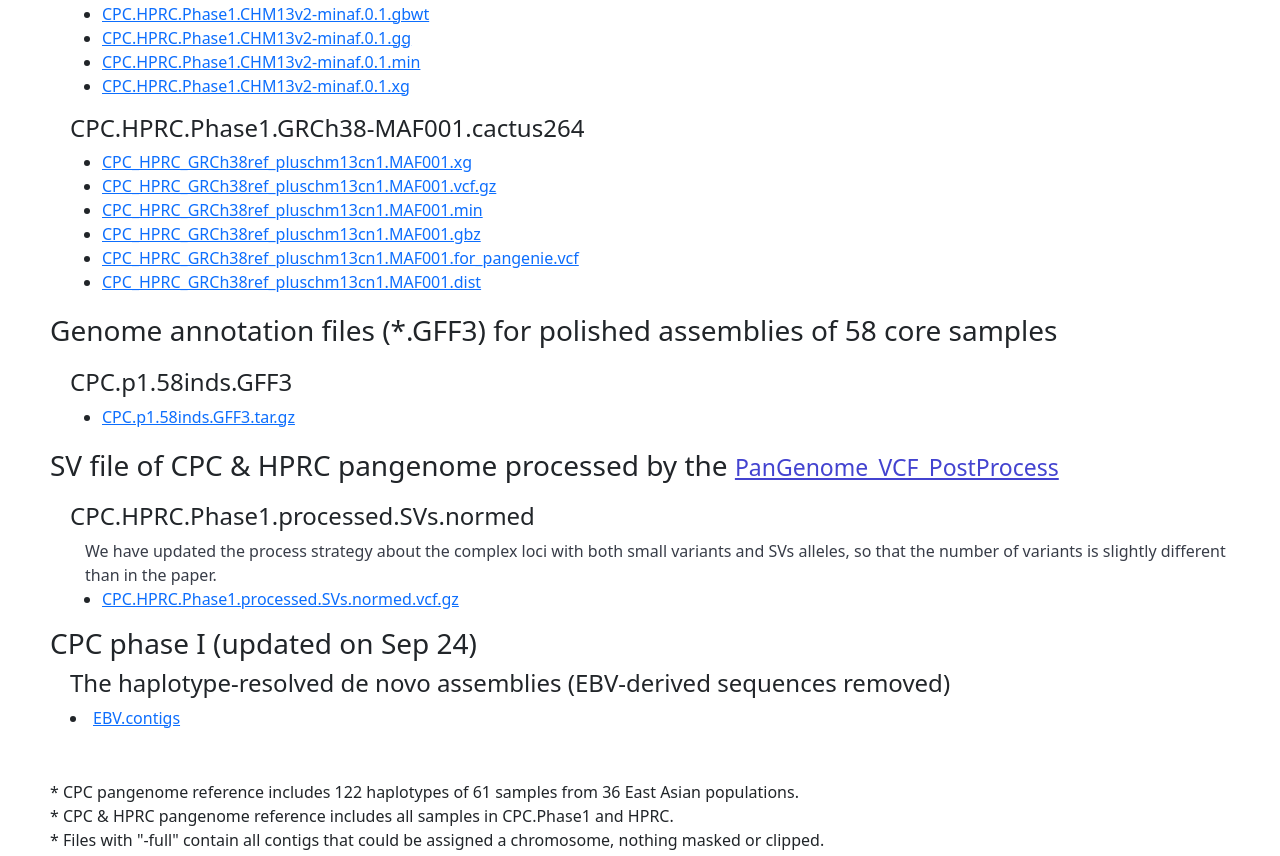
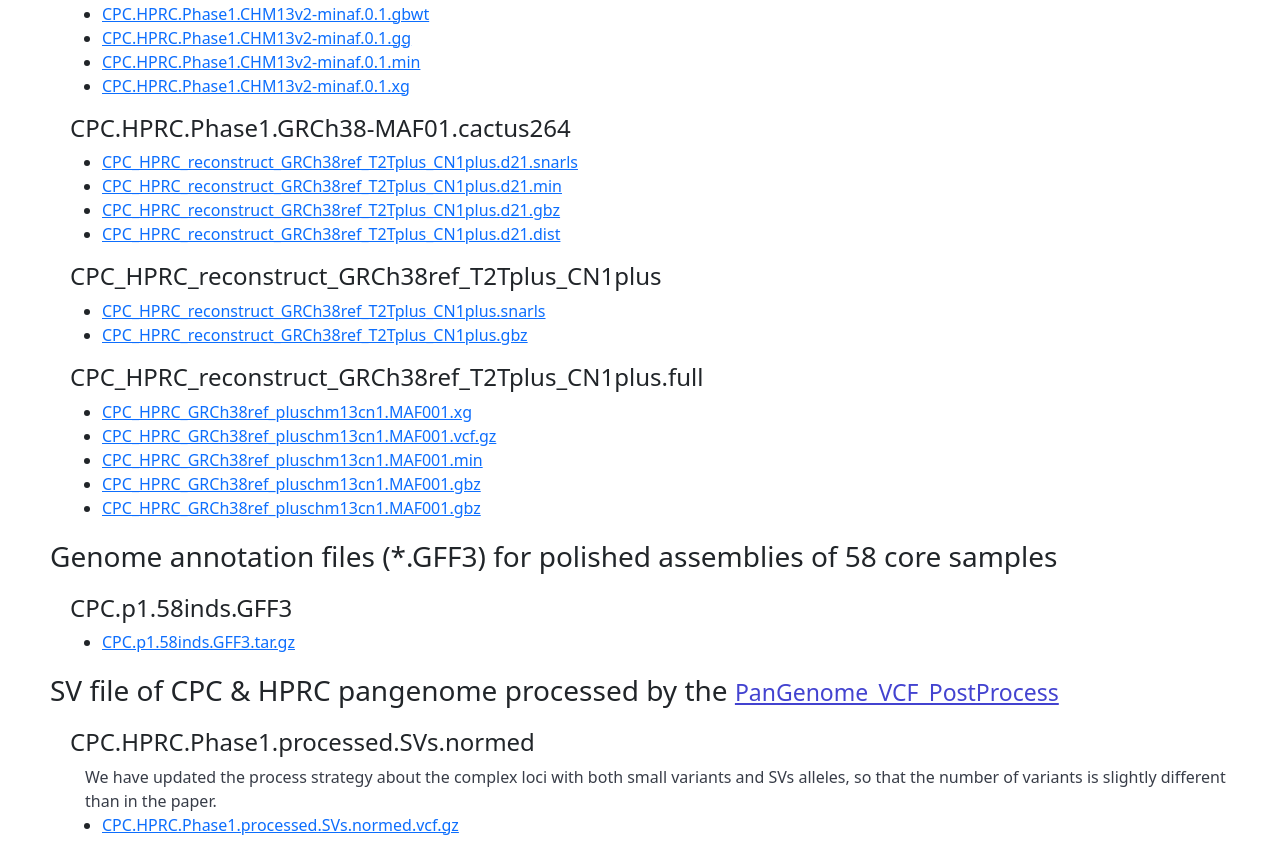
Before and after one commit to LittleHannah/cpc-website, a Vue app: page /#/data in a window 1280 px wide. Shown: the part 1528-2384 px from the top of the page. Built offline with nearby package versions, Linux system fonts and the light colour scheme.

Commit message:
CPC.HPRC.Phase1.GRCh38-MAF001.cactus264,'CPC.HPRC.Phase1.GRCh38-MAF01.cactus264', 'CPC_HPRC_reconstruct_GRCh38ref_T2Tplus_CN1plus', 'CPC_HPRC_reconstruct_GRCh38ref_T2Tplus_CN1plus.full'

```diff
--- a/src/views/data/index.vue
+++ b/src/views/data/index.vue
@@ -104,7 +104,7 @@ export default {
       fileUrl: `https://pog.fudan.edu.cn/cpc/files`,
 
       cpc: ['CPC.Phase1.CHM13v2-full', 'CPC.Phase1.CHM13v2', 'CPC.Phase1.CHM13v2-minaf.0.1'],
-      cpchprc: ['CPC.HPRC.Phase1.CHM13v2', 'CPC.HPRC.Phase1.CHM13v2-minaf.0.1', 'CPC.HPRC.Phase1.GRCh38-MAF001.cactus264'],
+      cpchprc: ['CPC.HPRC.Phase1.CHM13v2', 'CPC.HPRC.Phase1.CHM13v2-minaf.0.1', 'CPC.HPRC.Phase1.GRCh38-MAF01.cactus264', 'CPC_HPRC_reconstruct_GRCh38ref_T2Tplus_CN1plus', 'CPC_HPRC_reconstruct_GRCh38ref_T2Tplus_CN1plus.full'],
       cpcGfff: ['CPC.p1.58inds.GFF3'],
       cpcSV: ['CPC.HPRC.Phase1.processed.SVs.normed'],
       files: [
@@ -144,15 +144,65 @@ export default {
         {name: 'CPC.HPRC.Phase1.CHM13v2-minaf.0.1.min', class: 'CPC.HPRC.Phase1.CHM13v2-minaf.0.1'},
         {name: 'CPC.HPRC.Phase1.CHM13v2-minaf.0.1.xg', class: 'CPC.HPRC.Phase1.CHM13v2-minaf.0.1'},
 
-        {name: 'CPC_HPRC_GRCh38ref_pluschm13cn1.MAF001.xg', class: 'CPC.HPRC.Phase1.GRCh38-MAF001.cactus264'},
-        {name: 'CPC_HPRC_GRCh38ref_pluschm13cn1.MAF001.vcf.gz', class: 'CPC.HPRC.Phase1.GRCh38-MAF001.cactus264'},
-        {name: 'CPC_HPRC_GRCh38ref_pluschm13cn1.MAF001.min', class: 'CPC.HPRC.Phase1.GRCh38-MAF001.cactus264'},
-        {name: 'CPC_HPRC_GRCh38ref_pluschm13cn1.MAF001.gbz', class: 'CPC.HPRC.Phase1.GRCh38-MAF001.cactus264'},
+        // {name: 'CPC_HPRC_GRCh38ref_pluschm13cn1.MAF001.xg', class: 'CPC.HPRC.Phase1.GRCh38-MAF001.cactus264'},
+        // {name: 'CPC_HPRC_GRCh38ref_pluschm13cn1.MAF001.vcf.gz', class: 'CPC.HPRC.Phase1.GRCh38-MAF001.cactus264'},
+        // {name: 'CPC_HPRC_GRCh38ref_pluschm13cn1.MAF001.min', class: 'CPC.HPRC.Phase1.GRCh38-MAF001.cactus264'},
+        // {name: 'CPC_HPRC_GRCh38ref_pluschm13cn1.MAF001.gbz', class: 'CPC.HPRC.Phase1.GRCh38-MAF001.cactus264'},
+
         {
-          name: 'CPC_HPRC_GRCh38ref_pluschm13cn1.MAF001.for_pangenie.vcf',
-          class: 'CPC.HPRC.Phase1.GRCh38-MAF001.cactus264'
+          name: 'CPC_HPRC_reconstruct_GRCh38ref_T2Tplus_CN1plus.d21.snarls',
+          class: 'CPC.HPRC.Phase1.GRCh38-MAF01.cactus264'
         },
-        {name: 'CPC_HPRC_GRCh38ref_pluschm13cn1.MAF001.dist', class: 'CPC.HPRC.Phase1.GRCh38-MAF001.cactus264'},
+        {
+          name: 'CPC_HPRC_reconstruct_GRCh38ref_T2Tplus_CN1plus.d21.min',
+          class: 'CPC.HPRC.Phase1.GRCh38-MAF01.cactus264'
+        },
+        {
+          name: 'CPC_HPRC_reconstruct_GRCh38ref_T2Tplus_CN1plus.d21.gbz',
+          class: 'CPC.HPRC.Phase1.GRCh38-MAF01.cactus264'
+        },
+        {
+          name: 'CPC_HPRC_reconstruct_GRCh38ref_T2Tplus_CN1plus.d21.dist',
+          class: 'CPC.HPRC.Phase1.GRCh38-MAF01.cactus264'
+        },
+
+        {
+          name: 'CPC_HPRC_reconstruct_GRCh38ref_T2Tplus_CN1plus.snarls',
+          class: 'CPC_HPRC_reconstruct_GRCh38ref_T2Tplus_CN1plus'
+        },
+        {
+          name: 'CPC_HPRC_reconstruct_GRCh38ref_T2Tplus_CN1plus.gbz',
+          class: 'CPC_HPRC_reconstruct_GRCh38ref_T2Tplus_CN1plus'
+        },
+
+
+        {
+          name: 'CPC_HPRC_GRCh38ref_pluschm13cn1.MAF001.xg',
+          class: 'CPC_HPRC_reconstruct_GRCh38ref_T2Tplus_CN1plus.full'
+        },
+        {
+          name: 'CPC_HPRC_GRCh38ref_pluschm13cn1.MAF001.vcf.gz',
+          class: 'CPC_HPRC_reconstruct_GRCh38ref_T2Tplus_CN1plus.full'
+        },
+        {
+          name: 'CPC_HPRC_GRCh38ref_pluschm13cn1.MAF001.min',
+          class: 'CPC_HPRC_reconstruct_GRCh38ref_T2Tplus_CN1plus.full'
+        },
+        {
+          name: 'CPC_HPRC_GRCh38ref_pluschm13cn1.MAF001.gbz',
+          class: 'CPC_HPRC_reconstruct_GRCh38ref_T2Tplus_CN1plus.full'
+        },
+        {
+          name: 'CPC_HPRC_GRCh38ref_pluschm13cn1.MAF001.gbz',
+          class: 'CPC_HPRC_reconstruct_GRCh38ref_T2Tplus_CN1plus.full'
+        },
+
+
+        // {
+        //   name: 'CPC_HPRC_GRCh38ref_pluschm13cn1.MAF001.for_pangenie.vcf',
+        //   class: 'CPC.HPRC.Phase1.GRCh38-MAF001.cactus264'
+        // },
+        // {name: 'CPC_HPRC_GRCh38ref_pluschm13cn1.MAF001.dist', class: 'CPC.HPRC.Phase1.GRCh38-MAF001.cactus264'},
 
 
         {name: 'CPC.p1.58inds.GFF3.tar.gz', class: 'CPC.p1.58inds.GFF3'},
```
